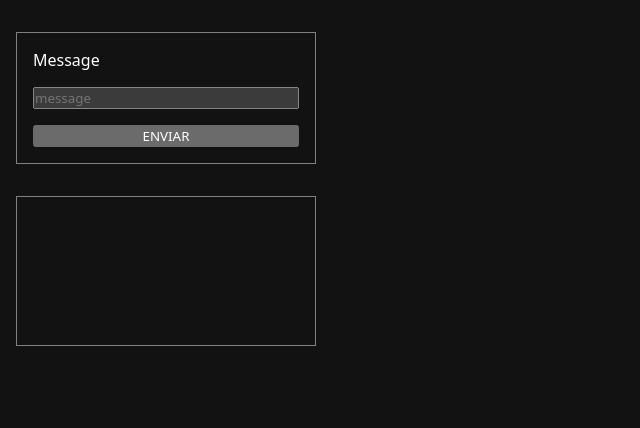
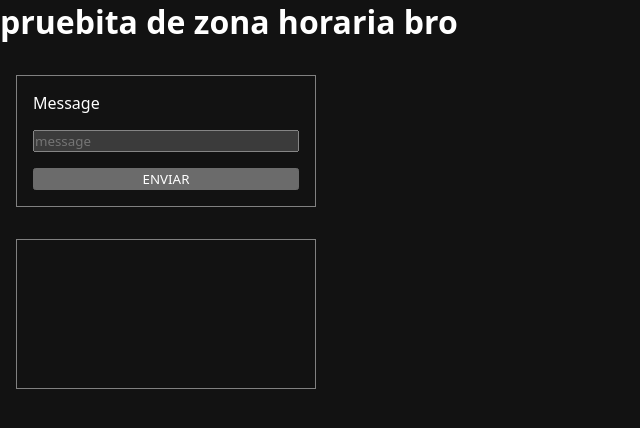
Before and after one commit to DaveLkLk/NetChat-io, a website: page src/pages/home.html in a window 1280 px wide. Shown: the whole page, without its empty margins (0-640 px from the left). Drawn offline with Linux system fonts and the light colour scheme.

Commit message:
test de zona horaria

```diff
--- a/src/pages/home.html
+++ b/src/pages/home.html
@@ -51,6 +51,9 @@
         }
     </style>
 <body>
+    <header>
+        <h1>pruebita de zona horaria bro</h1>
+    </header>
     <form action="" id="form-message">
         <label for="">Message</label>
         <input type="text" placeholder="message" id="user-message">
@@ -62,11 +65,6 @@
     </main>
 
     <script>
-        // const fecha = new Date()
-        // const fechaActual = fecha.toLocaleDateString()
-        // const horaActual = fecha.getHours().toString().padStart(2, '0')
-        // const minutoActual = fecha.getMinutes().toString().padStart(2, '0')
-        // const sendTime = `${horaActual}:${minutoActual}`
         const zonaActual = Intl.DateTimeFormat().resolvedOptions().timeZone
 
         const userMessage = document.getElementById('user-message')
```
